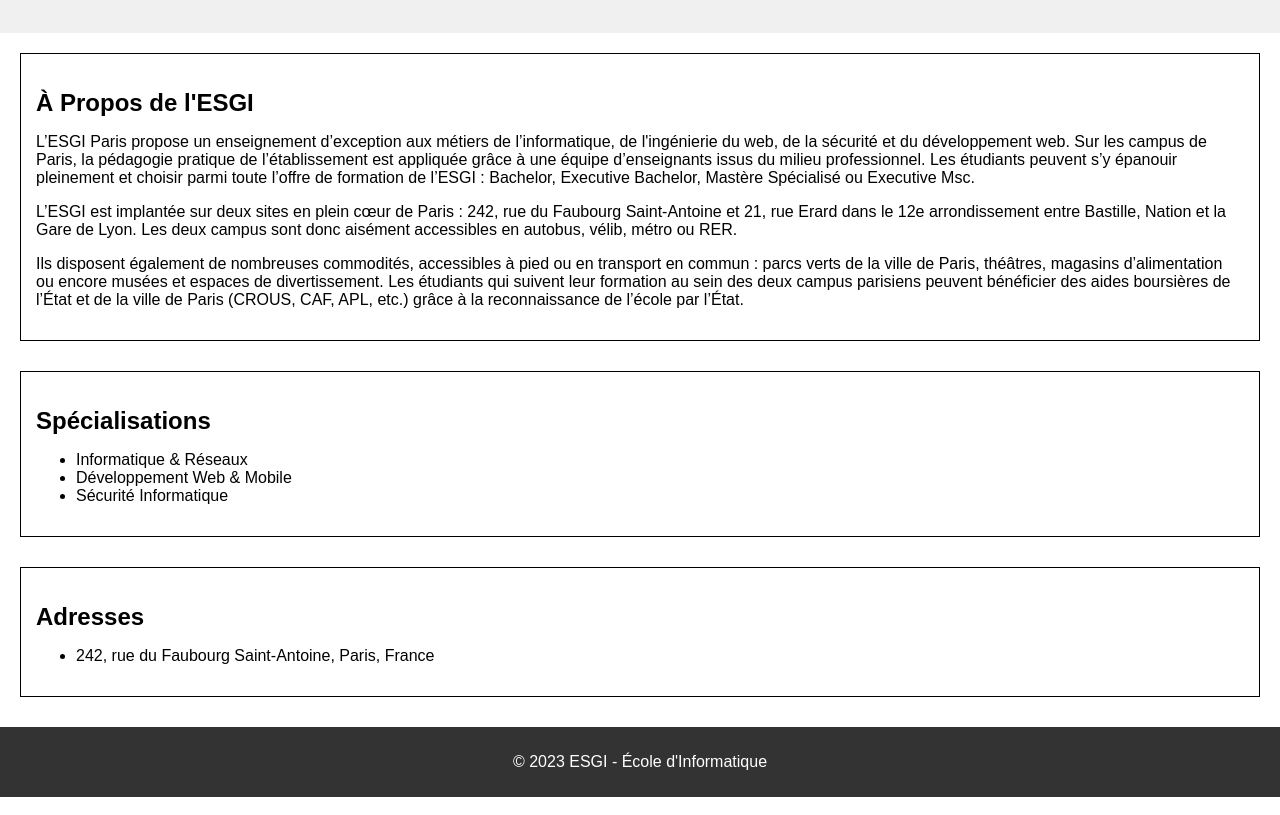
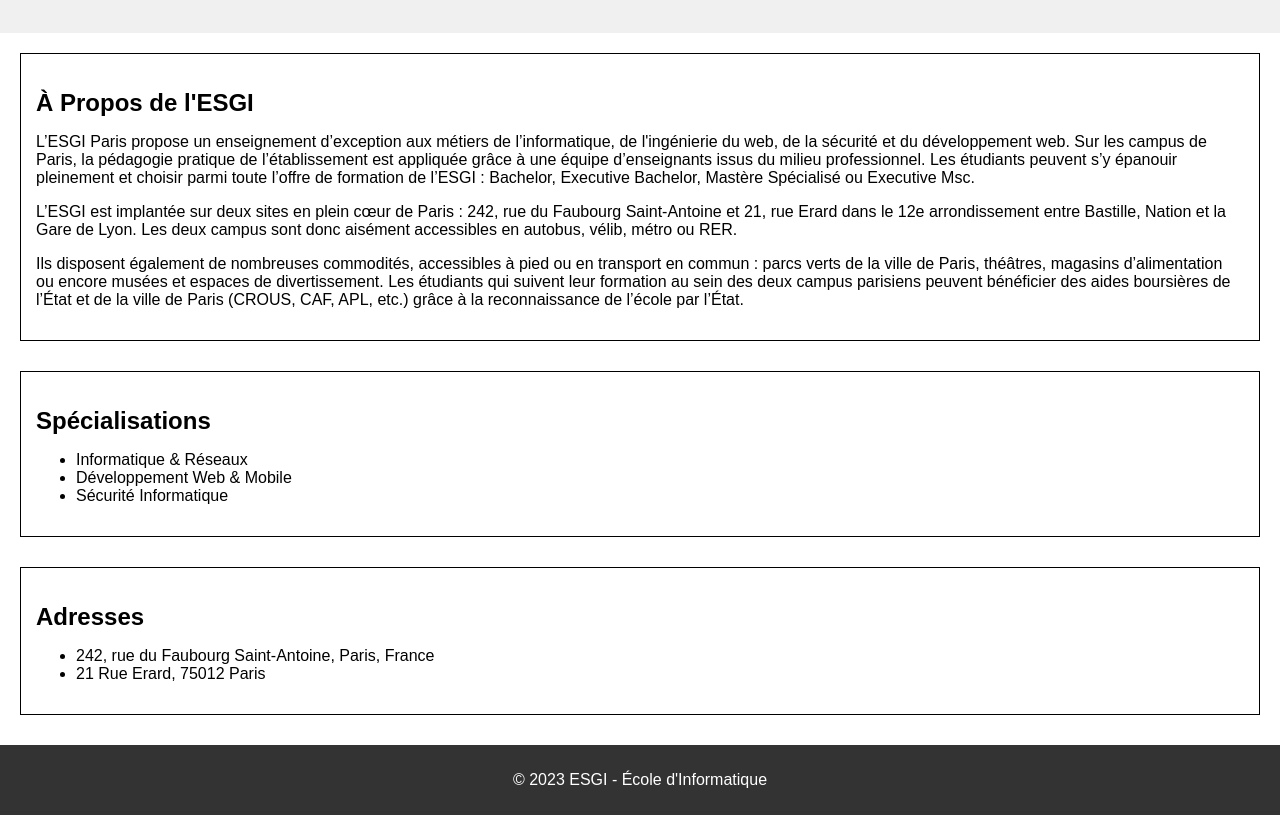
Before and after one commit to Kaiohken1/TP-GIT, a plain HTML site: page index.html in a window 1280 px wide. Shown: the part 121-936 px from the top of the page. Drawn offline with Linux system fonts and the light colour scheme.

Commit message:
ajout de l'adresse du site d'Erard

```diff
--- a/index.html
+++ b/index.html
@@ -35,6 +35,7 @@
       <h2>Adresses</h2>
       <ul>
         <li>242, rue du Faubourg Saint-Antoine, Paris, France</li>
+        <li>21 Rue Erard, 75012 Paris</li>
       </ul>
     </section>
   </main>
```
